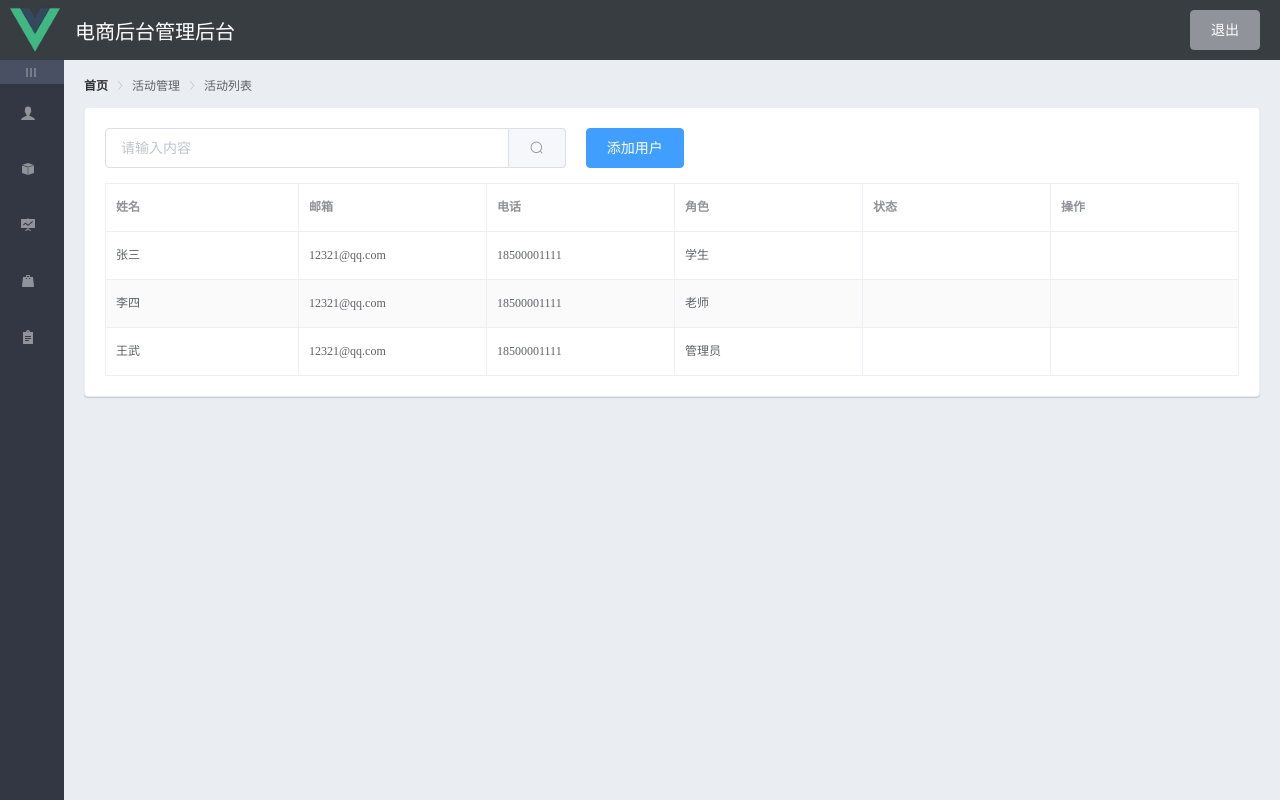
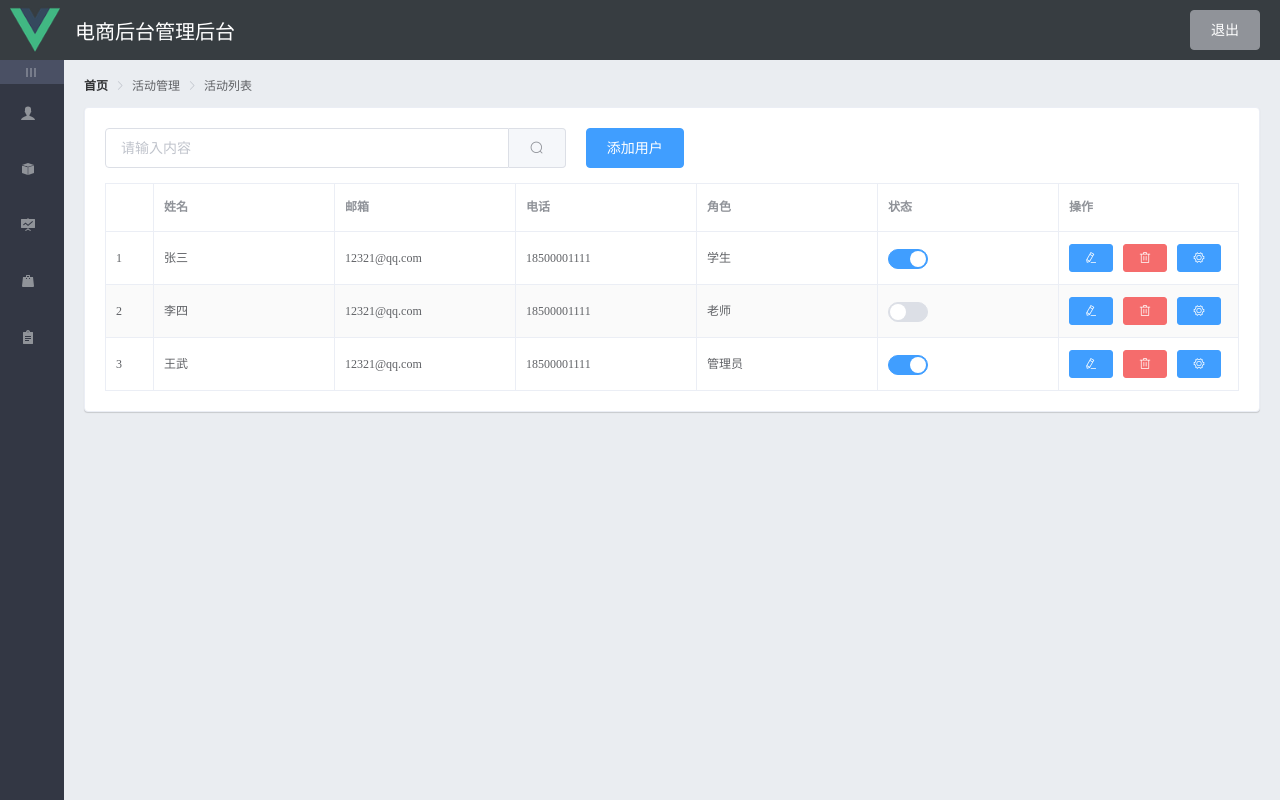
Before and after one commit to wanggw911/vue_shop, a Vue app: page /#/users in a window 1280 px wide. Both pictures are taken after a click on the element "|||". Built offline with nearby package versions, Linux system fonts and the light colour scheme.

Commit message:
使用作用域插槽来渲染表格操作列

```diff
--- a/src/components/Home.vue
+++ b/src/components/Home.vue
@@ -61,11 +61,14 @@ export default {
     created() {
         this.getMenuList()
         this.activePath = window.sessionStorage.getItem('activePath')
+        this.isCollapse = window.sessionStorage.getItem('isCollapse') == "true"
     },
     methods:{
         toggleCollapse() {
             //点击按钮，菜单的折叠和展开
             this.isCollapse = !this.isCollapse
+            //保存菜单栏是否展开关闭的状态
+            window.sessionStorage.setItem('isCollapse', this.isCollapse)
         },
         saveNavState(activePath) {
             this.activePath = activePath
--- a/src/components/user/Users.vue
+++ b/src/components/user/Users.vue
@@ -26,12 +26,29 @@
 
             <!-- 用户列表区域 -->
             <el-table :data="userList" border stripe>
+                <!-- 设置表格的索引列 -->
+                <el-table-column type="index"></el-table-column>
                 <el-table-column label="姓名" prop="username"></el-table-column>
                 <el-table-column label="邮箱" prop="email"></el-table-column>
                 <el-table-column label="电话" prop="phone"></el-table-column>
                 <el-table-column label="角色" prop="role"></el-table-column>
-                <el-table-column label="状态" prop="state"></el-table-column>
-                <el-table-column label="操作" prop="action"></el-table-column>
+                <el-table-column label="状态">
+                    <!-- 使用了下面的作用域插槽，就可以不写了 prop 了 prop="state"-->
+                    <template slot-scope="scope">
+                        <!-- active-color="#13ce66" inactive-color="#ff4949" -->
+                        <el-switch v-model="scope.row.state">
+                        </el-switch>
+                    </template>
+                </el-table-column>
+                <el-table-column label="操作" width="180px">
+                    <template>
+                        <el-button type="primary" icon="el-icon-edit" size="mini"></el-button>
+                        <el-button type="danger" icon="el-icon-delete" size="mini"></el-button>
+                        <el-tooltip effect="dark" content="编辑" placement="top" :enterable="false">
+                            <el-button type="primary" icon="el-icon-setting" size="mini"></el-button>
+                        </el-tooltip>
+                    </template>
+                </el-table-column>
             </el-table>
         </el-card>
     </div>
--- a/src/plugins/element.js
+++ b/src/plugins/element.js
@@ -5,7 +5,9 @@ import {
     Breadcrumb, BreadcrumbItem,
     Card,
     Row, Col,
-    Table, TableColumn
+    Table, TableColumn,
+    Switch,
+    Tooltip
 } from 'element-ui'
 
 // 注册成全局可以用的组件
@@ -17,20 +19,16 @@ Vue.use(Container)
 Vue.use(Header)
 Vue.use(Aside)
 Vue.use(Main)
-
 Vue.use(Menu)
 Vue.use(Submenu)
 Vue.use(MenuItem)
-
 Vue.use(Breadcrumb)
 Vue.use(BreadcrumbItem)
-
 Vue.use(Card)
-
 Vue.use(Row)
 Vue.use(Col)
-
 Vue.use(Table)
 Vue.use(TableColumn)
-
+Vue.use(Switch)
+Vue.use(Tooltip)
 Vue.prototype.$message = Message
```
